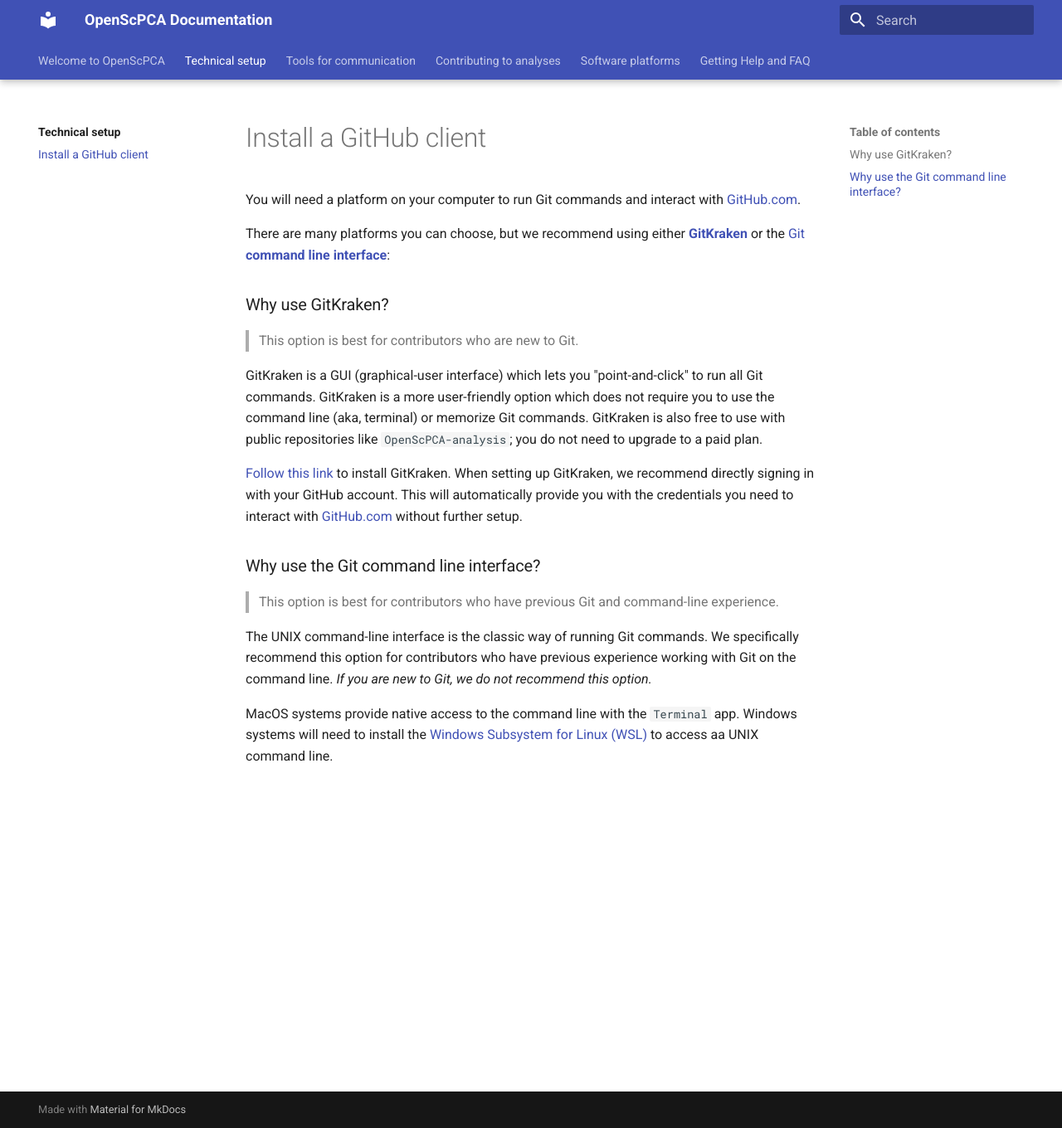
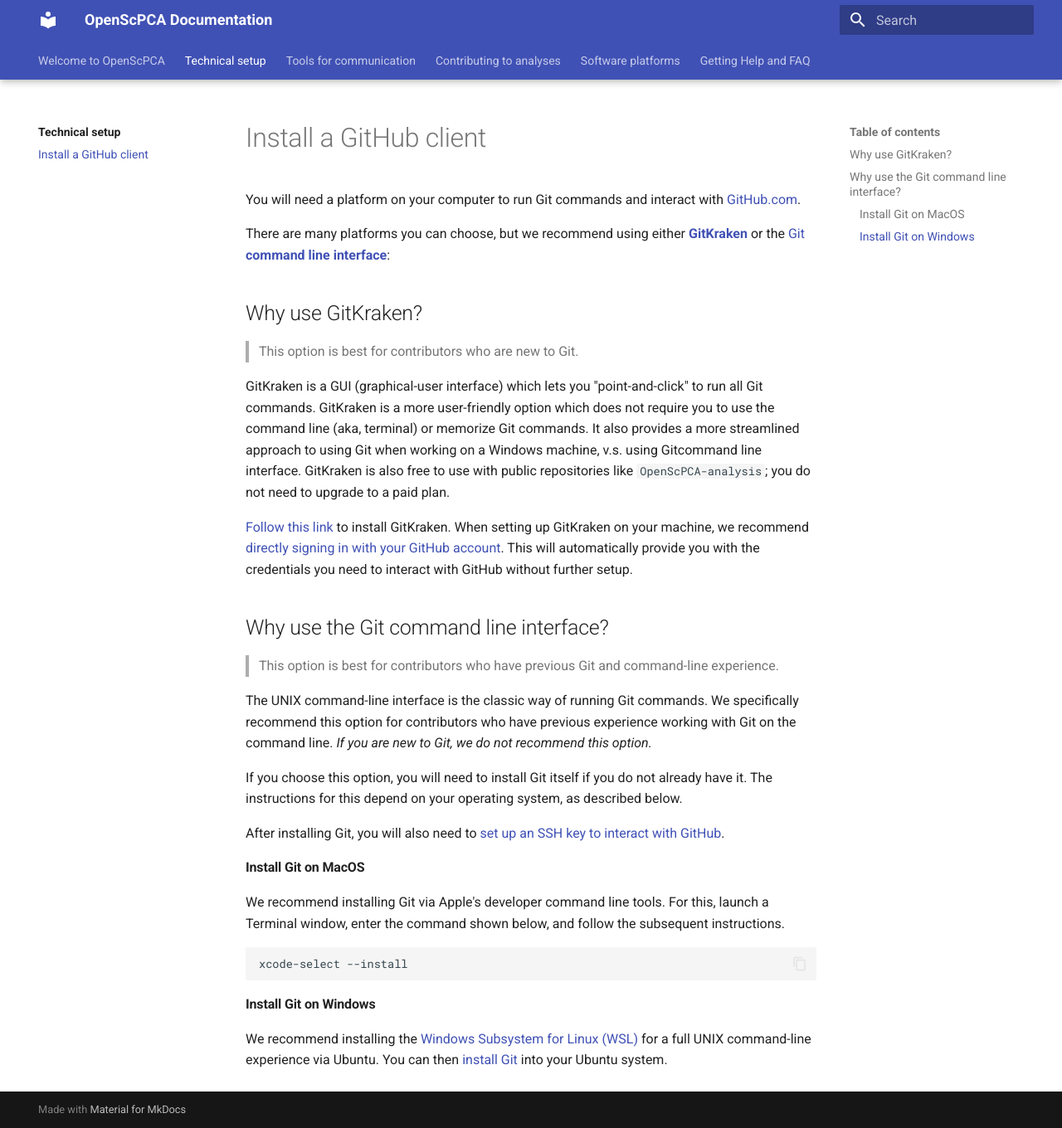
Before and after one commit to AlexsLemonade/OpenScPCA-analysis, an MkDocs documentation site: the page built from docs/technical-setup/install-a-github-client.md, in a window 1280 px wide and 1360 px high. Shown: the whole window at 83% size. Built offline with MkDocs 1.6.1 and Material for MkDocs 9.7.7, drawn with Linux system fonts in a browser that asks for light colours.

Commit message:
expand instructions for getting git itself in the CLI section, and also cover SSH

````diff
--- a/docs/technical-setup/install-a-github-client.md
+++ b/docs/technical-setup/install-a-github-client.md
@@ -4,19 +4,20 @@
 
 There are many platforms you can choose, but we recommend using either [**GitKraken**](https://www.gitkraken.com/) or the [Git **command line interface**](https://git-scm.com/book/en/v2/Getting-Started-The-Command-Line):
 
-### Why use GitKraken?
+## Why use GitKraken?
 
 > This option is best for contributors who are new to Git.
 
 GitKraken is a GUI (graphical-user interface) which lets you "point-and-click" to run all Git commands.
 GitKraken is a more user-friendly option which does not require you to use the command line (aka, terminal) or memorize Git commands.
+It also provides a more streamlined approach to using Git when working on a Windows machine, v.s. using Gitcommand line interface.
 GitKraken is also free to use with public repositories like `OpenScPCA-analysis`; you do not need to upgrade to a paid plan.
 
 [Follow this link](https://www.gitkraken.com/download) to install GitKraken.
-When setting up GitKraken, we recommend directly signing in with your GitHub account.
-This will automatically provide you with the credentials you need to interact with [GitHub.com](https://github.com) without further setup.
+When setting up GitKraken on your machine, we recommend [directly signing in with your GitHub account](https://help.gitkraken.com/gitkraken-client/github-gitkraken-client/#sign-in-with-github).
+This will automatically provide you with the credentials you need to interact with GitHub without further setup.
 
-### Why use the Git command line interface?
+## Why use the Git command line interface?
 
 > This option is best for contributors who have previous Git and command-line experience.
 
@@ -24,5 +25,22 @@
 We specifically recommend this option for contributors who have previous experience working with Git on the command line.
 _If you are new to Git, we do not recommend this option._
 
-MacOS systems provide native access to the command line with the `Terminal` app.
-Windows systems will need to install the [Windows Subsystem for Linux (WSL)](https://learn.microsoft.com/en-us/windows/wsl/install) to access aa UNIX command line.
+If you choose this option, you will need to install Git itself if you do not already have it.
+The instructions for this depend on your operating system, as described below.
+
+After installing Git, you will also need to [set up an SSH key to interact with GitHub](https://docs.github.com/en/authentication/connecting-to-github-with-ssh).
+
+#### Install Git on MacOS
+
+We recommend installing Git via Apple's developer command line tools.
+For this, launch a Terminal window, enter the command shown below, and follow the subsequent instructions.
+
+```
+xcode-select --install
+```
+
+
+#### Install Git on Windows
+
+We recommend installing the [Windows Subsystem for Linux (WSL)](https://learn.microsoft.com/en-us/windows/wsl/install) for a full UNIX command-line experience via Ubuntu.
+You can then [install Git](https://git-scm.com/download/linux) into your Ubuntu system.
````
